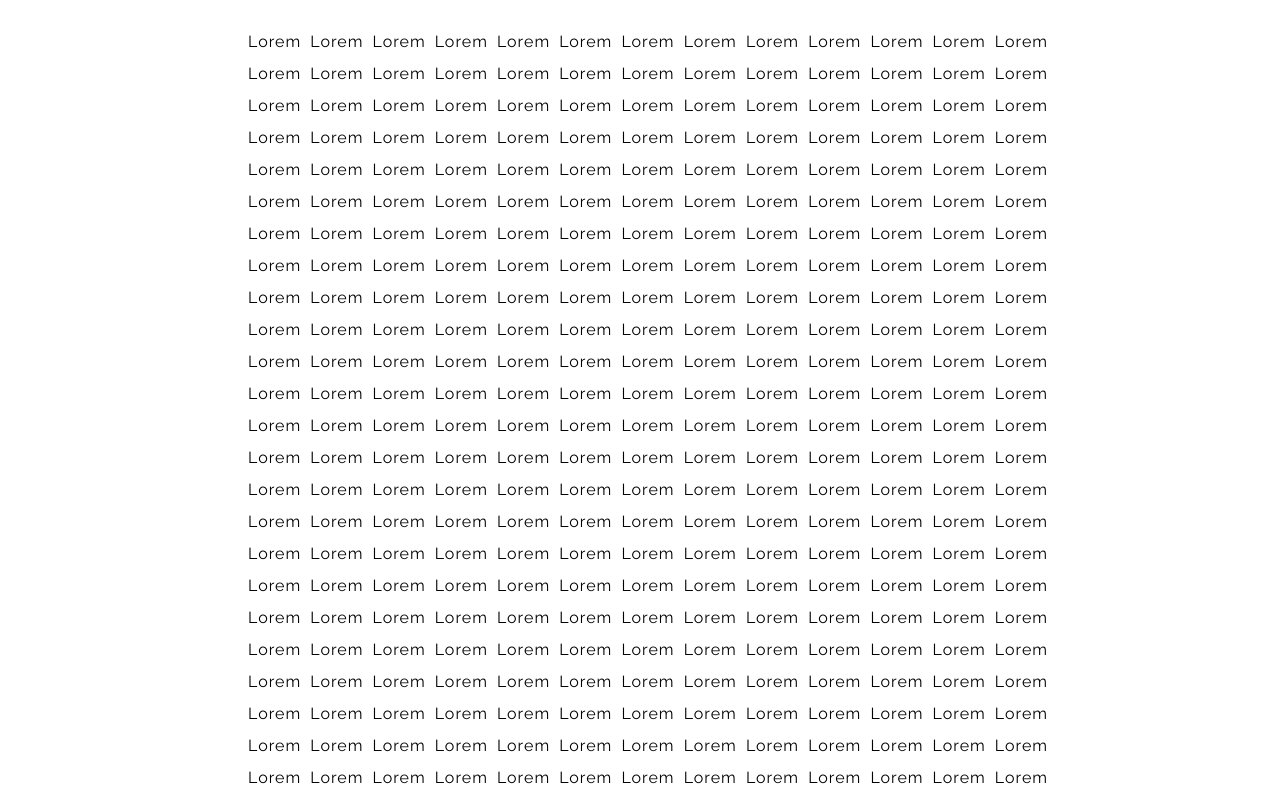
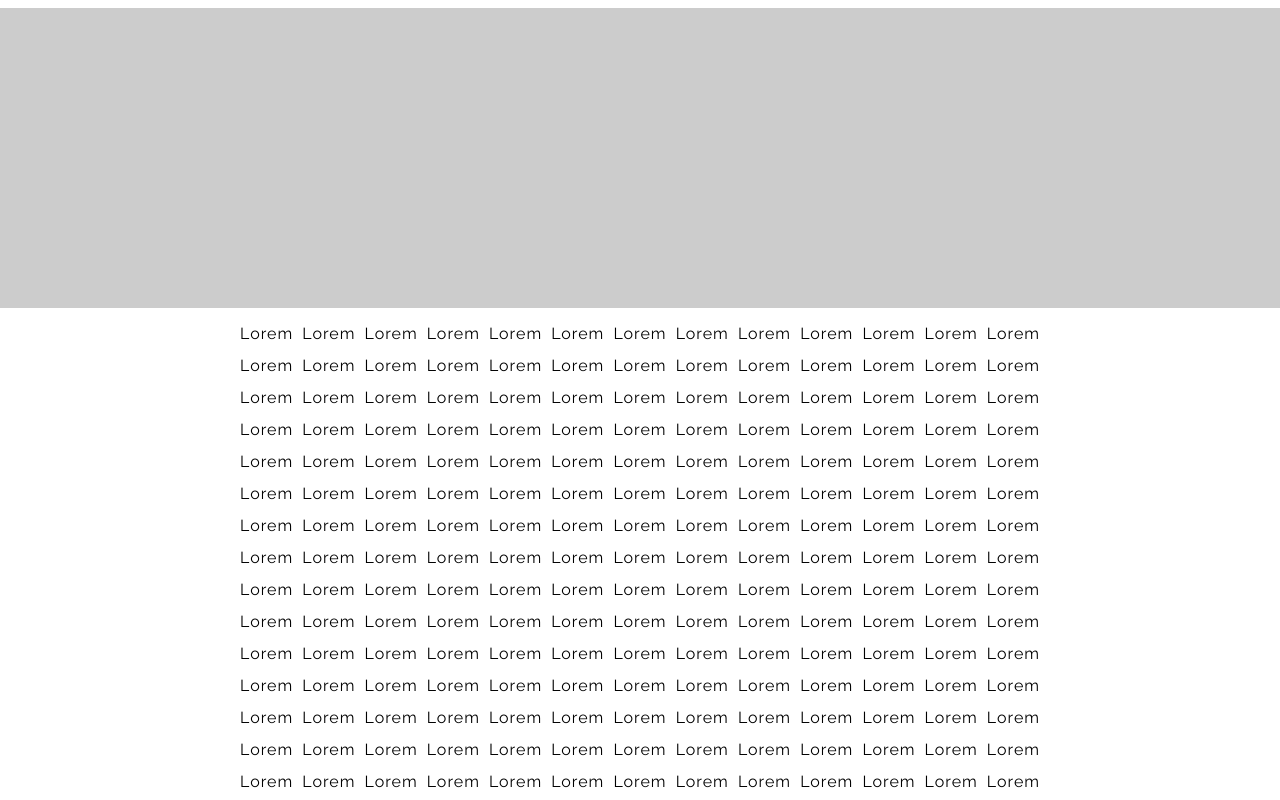
Before and after one commit to EvandroLG/ts-indicator, a website built with Parcel: page demo/src/index.html in a window 1280 px wide. Shown: the top 800 px of the page. Built offline with nearby package versions, Linux system fonts and the light colour scheme.

Commit message:
fix calculation issue

```diff
--- a/demo/src/index.html
+++ b/demo/src/index.html
@@ -13,12 +13,19 @@
         line-height: 2;
         letter-spacing: 1px;
         text-align: justify;
+        margin: 0;
+        padding: 0;
       }
 
       .content {
         width: 800px;
         padding: 10px 0;
         margin: 0 auto;
+      }
+
+      .header {
+        height: 300px;
+        background: #CCC;
       }
 
       .footer {
@@ -29,6 +36,7 @@
     <script src="index.ts" defer></script>
   </head>
   <body>
+    <div class="header"></div>
     <div class="content" id="content"></div>
     <div class="footer"></div>
   </body>
```
